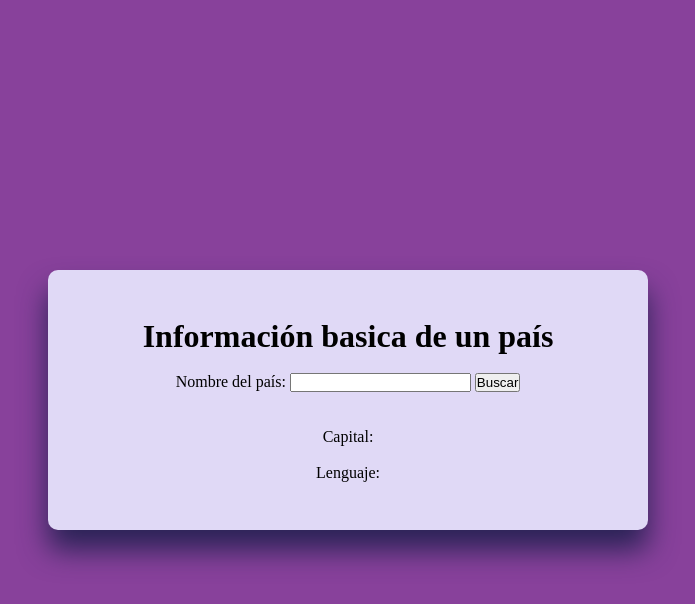
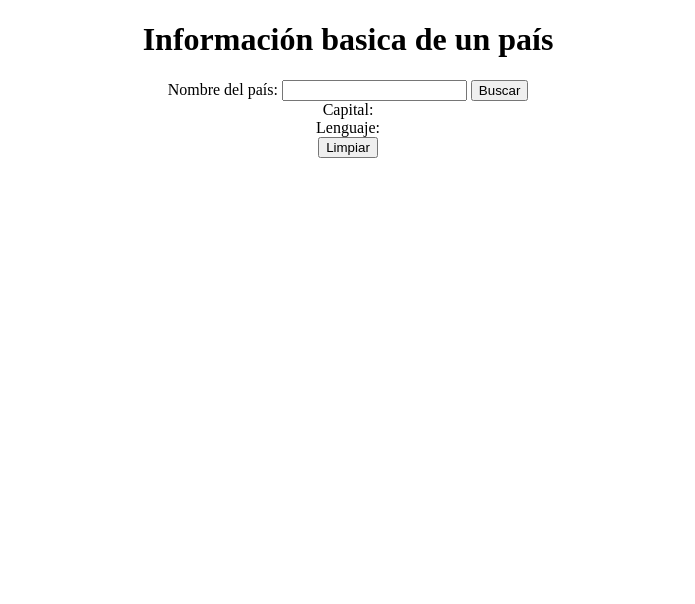
Before and after one commit to CarolVGarcia/ProyectosC18-2, a plain HTML site: page HTML/PREXAMEN2.html in a window 1280 px wide. Shown: the whole page, without its empty margins (292-987 px from the left). Drawn offline with Linux system fonts and the light colour scheme.

Commit message:
Preexamen 2 html

```diff
--- a/HTML/PREXAMEN2.html
+++ b/HTML/PREXAMEN2.html
@@ -3,42 +3,31 @@
 <head>
     <meta charset="UTF-8">
     <meta name="viewport" content="width=device-width, initial-scale=1.0">
-    <title>PRE-EXAMMEN 2t</title>
-    <link rel="stylesheet" href="/CSS/EstilosPE2.css">
+    <title>Información basica de un país</title>
 </head>
 <body>
-    <div class="contenedor">
-        <center>
-            <head>
-                <h1>Información basica de un país</h1>
-            </head>
+    <center>
+        <h1>Información basica de un país</h1>
+        <label for="countryName">Nombre del país:</label>
+        <input type="text" id="countryName">
+        <button id="searchButton">Buscar</button>
 
-            <br>
+        <div>
+            <label for="capital">Capital:</label>
+            <span id="capital"></span>
+        </div>
 
-            <div>
-                <label for="nmPais">Nombre del país: </label>
-                <input type="text" id="nmPais">
-                <button id="btmBuscar">Buscar</button>
-            </div>
+        <div>
+            <label for="language">Lenguaje:</label>
+            <span id="language"></span>
+        </div>
 
-            <br>
-
-            <br>
-
-            <div>
-
-                <label for="">Capital: </label>
-                <br>
-                <br>
-                <label for="">Lenguaje: </label>
+        <button id="clearButton">Limpiar</button>
 
 
-            </div>
+    </center>
 
 
-        </center>
-
-    </div>
-
 </body>
+    <script src="/JAVASCRIPT/appPreExa2.js"></script>
 </html>
--- a/JAVASCRIPT/Prexamen2.js
+++ /dev/null
@@ -1,5 +0,0 @@
-llamandoFetch =()=>{
-    const url =
-    fetch(url)
-
-}
```
Also changed, not shown: index.html (+13 -1 lines), JAVASCRIPT/appPreExa2.js (added).
